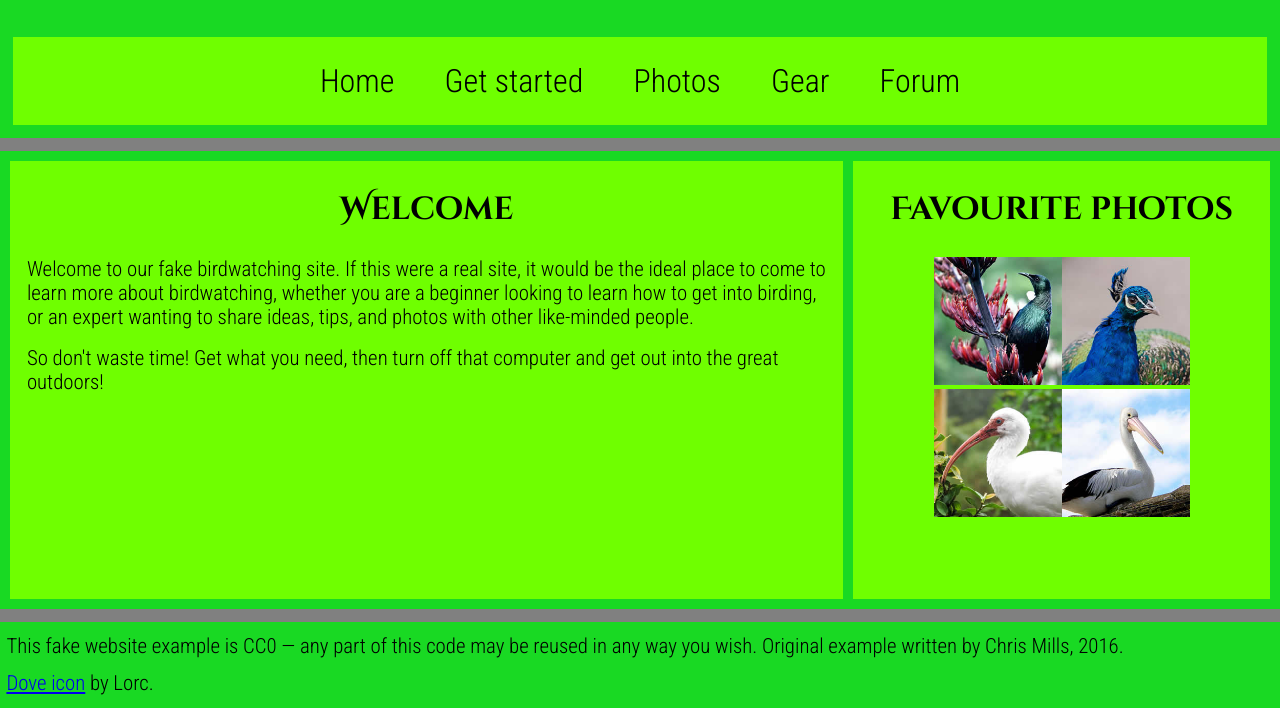
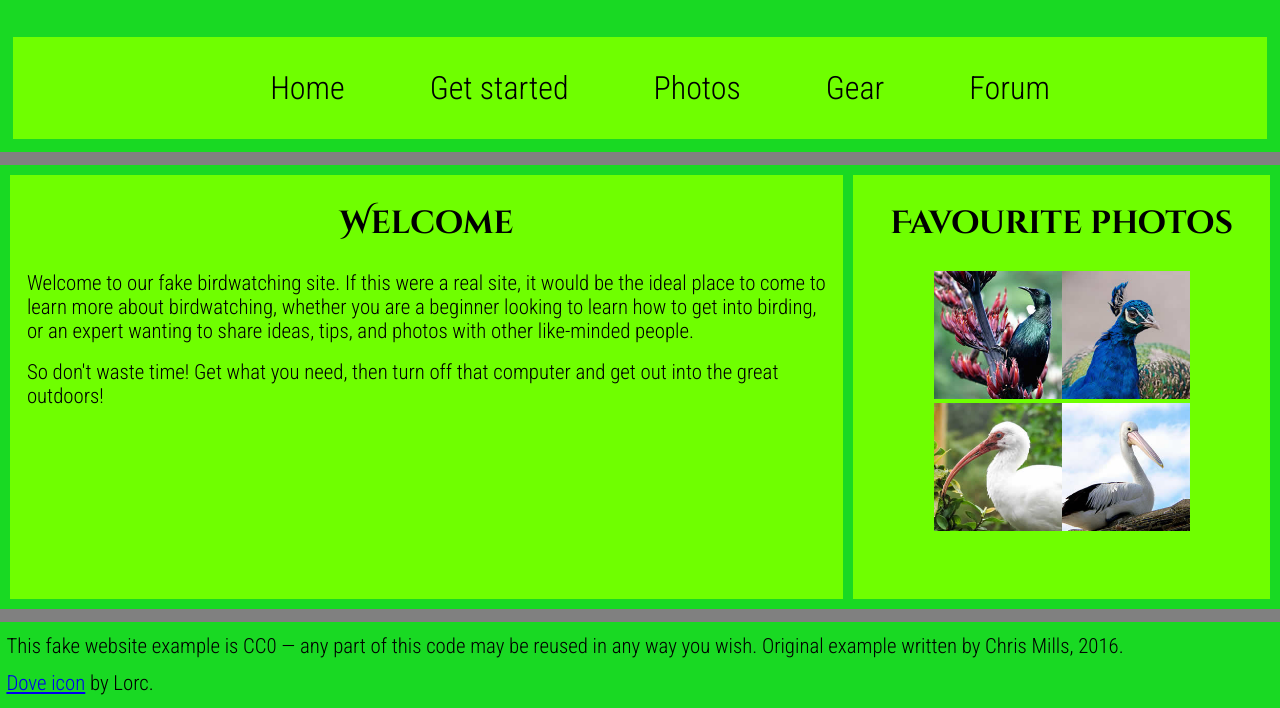
Before and after one commit to lucasberry12/M4.2-Lab---Lucas-Berry, a website: page index.html in a window 1280 px wide. Shown: the part 92-800 px from the top of the page. Drawn offline with Linux system fonts and the light colour scheme.

Commit message:
Changed elements

```diff
--- a/css/style.css
+++ b/css/style.css
@@ -10,7 +10,7 @@ body {
   background-color: grey;
 }
 
-.top-section {
+header {
   background-color: rgb(25, 217, 35);
   display: flex;
   flex-direction: column;
@@ -36,22 +36,26 @@ body {
     }
   }
 
-  .navigation-bar {
-    display: flex;
-    align-items: center;
-    justify-content: center;
+  nav {
     background-color: rgb(111, 255, 0);
     font-family: "Roboto Condensed", sans-serif;
     font-size: 2rem;
     margin: 1%;
     margin-top: 0;
 
+    ul {
+      display: flex;
+      list-style: none;
+      justify-content: center;
+      gap: 7%;
+    }
+
     span {
-      margin: 2% 2%;
+      /* margin: 2% 2%; */
     }
 
     a {
-      margin: 2% 2%;
+      /* margin: 2% 2%; */
       text-decoration: none;
     }
 
@@ -65,7 +69,7 @@ body {
   }
 }
 
-.bottom-section {
+main {
   display: flex;
   background-color: rgb(25, 217, 35);
   margin-bottom: 1%;
@@ -111,7 +115,7 @@ body {
   }
 }
 
-.footer-section {
+footer {
   background-color: rgb(25, 217, 35);
 
   p {
--- a/index.html
+++ b/index.html
@@ -15,23 +15,25 @@
   </head>
 
   <body>
-    <div class="top-section">
+    <header>
       <div class="main-header">
         <h1>Birdwatching</h1>
         <img src="img/dove.png" alt="a simple dove logo" />
       </div>
 
-      <div class="navigation-bar">
-        <span>Home</span>
-        <a href="#">Get started</a>
-        <a href="#">Photos</a>
-        <a href="#">Gear</a>
-        <a href="#">Forum</a>
-      </div>
-    </div>
+      <nav>
+        <ul>
+          <li><span>Home</span></li>
+          <li><a href="#">Get started</a></li>
+          <li><a href="#">Photos</a></li>
+          <li><a href="#">Gear</a></li>
+          <li><a href="#">Forum</a></li>
+        </ul>
+      </nav>
+    </header>
 
-    <div class="bottom-section">
-      <div class="welcome-section">
+    <main>
+      <section class="welcome-section">
         <h2>Welcome</h2>
 
         <p>
@@ -46,9 +48,9 @@
           So don't waste time! Get what you need, then turn off that computer
           and get out into the great outdoors!
         </p>
-      </div>
+      </section>
 
-      <div class="photos-section">
+      <section class="photos-section">
         <h2>Favourite photos</h2>
 
         <div class="photos-grid">
@@ -73,10 +75,10 @@
               alt="Large bird, mostly white plumage with black plumage on back and rear, long straight white beak, links to larger version of the image"
           /></a>
         </div>
-      </div>
-    </div>
+      </section>
+    </main>
 
-    <div class="footer-section">
+    <footer>
       <p>
         This fake website example is CC0 — any part of this code may be reused
         in any way you wish. Original example written by Chris Mills, 2016.
@@ -86,6 +88,6 @@
         <a href="http://game-icons.net/lorc/originals/dove.html">Dove icon</a>
         by Lorc.
       </p>
-    </div>
+    </footer>
   </body>
 </html>
```
